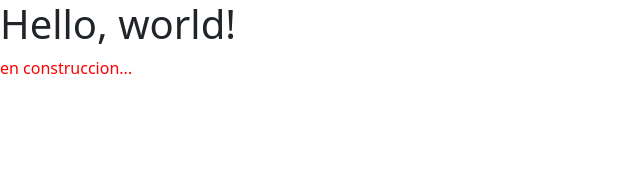
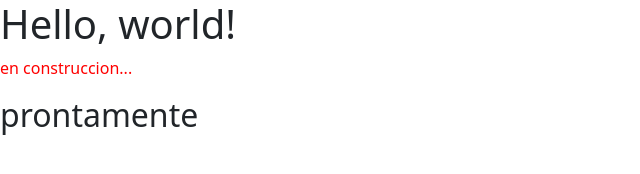
Before and after one commit to altidormikethson/altidormikethson, a plain HTML site: page index.html in a window 1280 px wide. Shown: the whole page, without its empty margins (0-640 px from the left). Drawn offline with nearby package versions, Linux system fonts and the light colour scheme.

Commit message:
segundo commmit

```diff
--- a/index.html
+++ b/index.html
@@ -14,7 +14,7 @@
   <body>
     <h1>Hello, world!</h1>
     <p>en construccion...</p>
-
+    <h2>prontamente</h2>
     <!-- Optional JavaScript; choose one of the two! -->
 
     <!-- Option 1: Bootstrap Bundle with Popper -->
```
